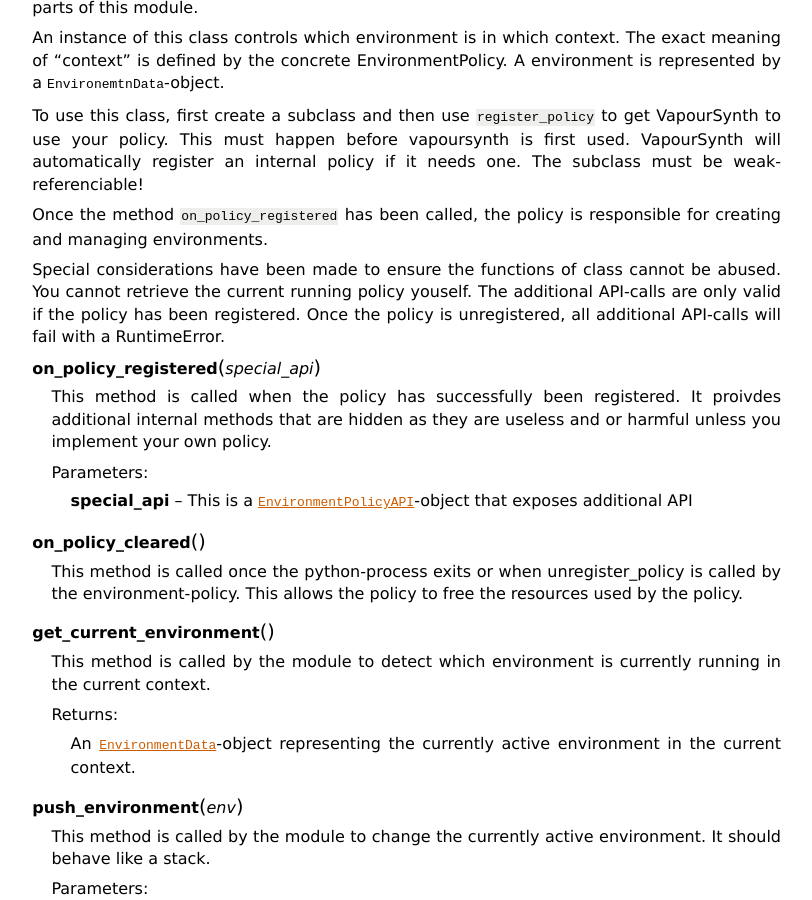
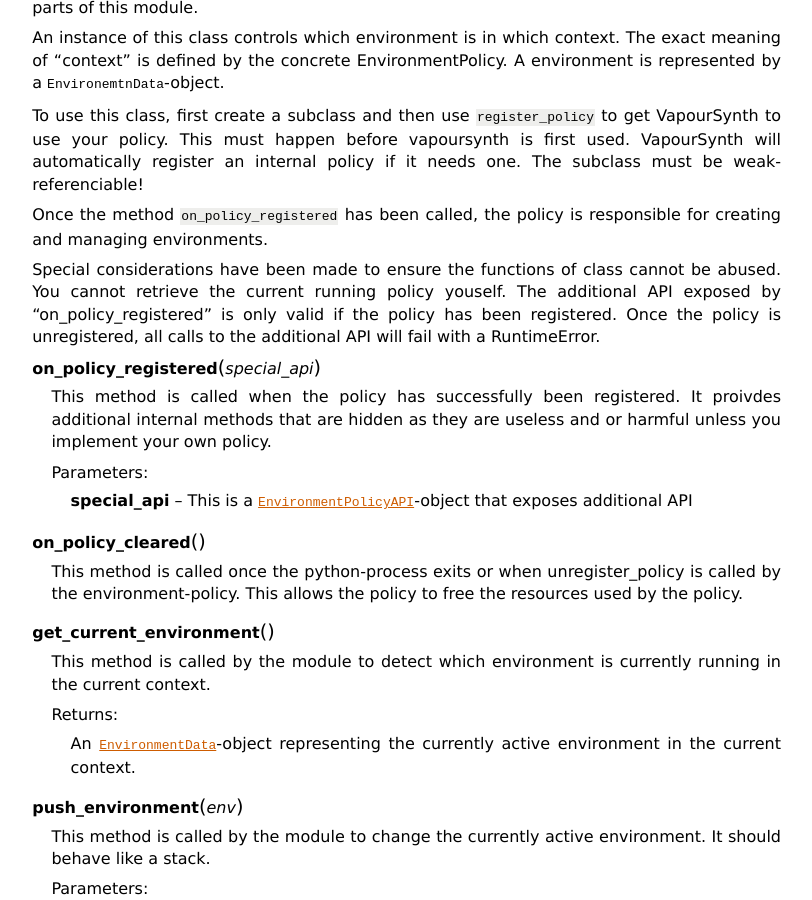
Before and after one commit to vapoursynth/vapoursynth, a Sphinx documentation site: the page built from doc/pythonreference.rst, in a window 1280 px wide and 900 px high, scrolled down 10038 px. Shown: the whole window, without its empty margins (67-879 px from the left). Built offline with Sphinx 7.4.7, drawn with Linux system fonts in a browser that asks for light colours; formulas are drawn with MathJax 3; cross-references to code outside the pages are shown as plain code.

Commit message:
Improve the documentation

```diff
--- a/doc/pythonreference.rst
+++ b/doc/pythonreference.rst
@@ -565,7 +565,8 @@
    Once the method :method:`on_policy_registered` has been called, the policy is responsible for creating and managing environments.
 
    Special considerations have been made to ensure the functions of class cannot be abused. You cannot retrieve the current running policy youself.
-   The additional API-calls are only valid if the policy has been registered. Once the policy is unregistered, all additional API-calls will fail with a RuntimeError.
+   The additional API exposed by "on_policy_registered" is only valid if the policy has been registered.
+   Once the policy is unregistered, all calls to the additional API will fail with a RuntimeError.
 
    .. py:method:: on_policy_registered(special_api)
 
```
